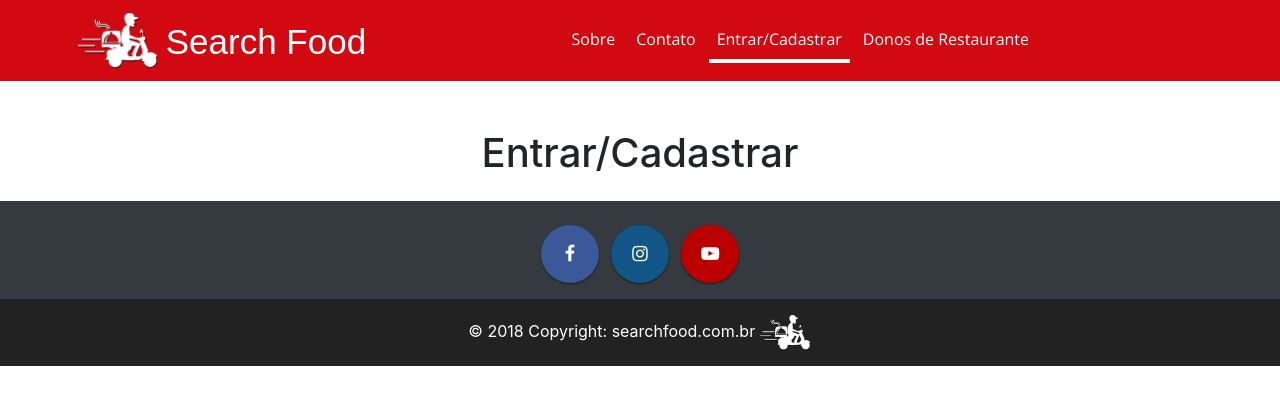
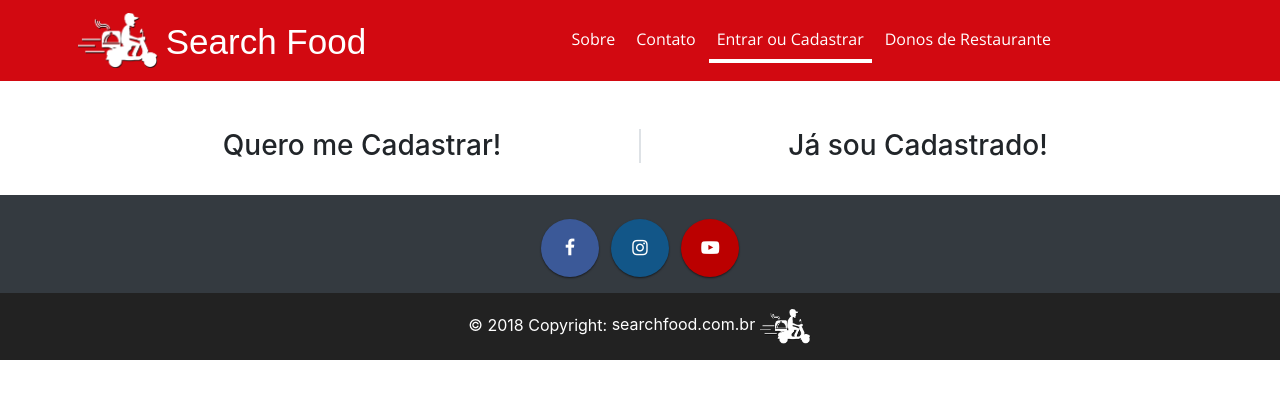
Before and after one commit to Danilo8/sf, a PHP site: page /sf/entrar in a window 1280 px wide. Shown: the top 405 px of the page. Run offline with PHP 8.4, Linux system fonts and the light colour scheme; some libraries are stand-ins or nearby versions; some web fonts are replaced.

Commit message:
Criando página de "Entrar ou Cadastrar " para os usuários

```diff
--- a/app/views/sobre.php
+++ b/app/views/sobre.php
@@ -32,15 +32,15 @@
     <style>
         .container-fluid{background:url('public/img/bg/bg-sobre.jpg')no-repeat center;-webkit-background-size:cover;-moz-background-size:cover;-o-background-size:cover;background-size:cover}
     </style>
-    <body style="font-family: 'Open Sans', sans-serif;">
+    <body>
         <?php include 'templates/navbar.php' ?>
 
         <div class="container-fluid"></div>
         <div class="container">
             <div class="card">
-                <h3 class="text-center">
+                <h2 class="text-center">
                     Sobre o Search Food
-                </h3>
+                </h2>
                 <div class="card-body mt-5">
                     <p><b>Que somos?</b></p>
                     <p class="mb-4">
--- a/app/views/templates/navbar.php
+++ b/app/views/templates/navbar.php
@@ -23,7 +23,7 @@
                     <a class="nav-link text-white" href="http://<?=DOMINIO?>/contato">Contato</a>
                 </li>
                 <li class="nav-item">
-                    <a class="nav-link" href="http://<?=DOMINIO?>/entrar">Entrar/Cadastrar</a>
+                    <a class="nav-link" href="http://<?=DOMINIO?>/entrar">Entrar ou Cadastrar</a>
                 </li>
                 <div id="donos-restaurante" class="dropdown nav-item">
                     <span style="cursor: pointer" class="nav-link active text-white">
@@ -71,9 +71,9 @@
                 </li>
                 <li class="nav-item">
                     <?php if ($route->File == 'user/entrar') { ?>
-                        <a class="nav-link text-white active" href="entrar">Entrar/Cadastrar</a>
+                        <a class="nav-link text-white active" href="entrar">Entrar ou Cadastrar</a>
                     <?php } else { ?>
-                        <a class="nav-link text-white" href="entrar">Entrar/Cadastrar</a>
+                        <a class="nav-link text-white" href="entrar">Entrar ou Cadastrar</a>
                     <?php } ?>
                 </li>
                 <div id="donos-restaurante" class="dropdown nav-item">
--- a/app/views/user/entrar.php
+++ b/app/views/user/entrar.php
@@ -4,7 +4,7 @@
         <meta charset="UTF-8">
         <meta name="viewport" content="width=device-width, initial-scale=1.0">
         <meta http-equiv="X-UA-Compatible" content="ie=edge">
-        <title>Entrar/Cadastrar</title>
+        <title>Entrar ou Cadastrar</title>
 
         <!--Fonts-->
 <link href="https://fonts.googleapis.com/css?family=Copse" rel="stylesheet">
@@ -19,6 +19,7 @@
         <!--CSS files-->
         <link rel="stylesheet" href="public/css/navbar-style.css">
         <link rel="stylesheet" href="public/css/footer-style.css">
+        <link rel="stylesheet" href="public/css/entrar-style.css">
 
         <!-- Jquery and Bootstrap JS Script files-->
         <script src="https://ajax.googleapis.com/ajax/libs/jquery/3.2.1/jquery.min.js"></script>
@@ -30,7 +31,27 @@
     </head>
     <body>
         <?php include 'app/views/templates/navbar.php' ?>
-        <h1 class="text-center mt-5">Entrar/Cadastrar</h1>
+
+        <div class="container">
+            <div class="row mt-5" id="row">
+                <div class="col pr-0">
+                    <div class="border-right">
+                        <h3 class="text-center">Quero me Cadastrar!</h3>
+                        <form action="" method="post">
+
+                        </form>
+                    </div>
+                </div>
+                <div class="col pl-0">
+                    <div class="border-left">
+                        <h3 class="text-center">Já sou Cadastrado!</h3>
+                        <form action="" method="post">
+
+                        </form>
+                    </div>
+                </div>
+            </div>
+        </div>
 
         <?php include 'app/views/templates/footer.php'?>
 
```
Also changed, not shown: public/css/entrar-style.css (added).
